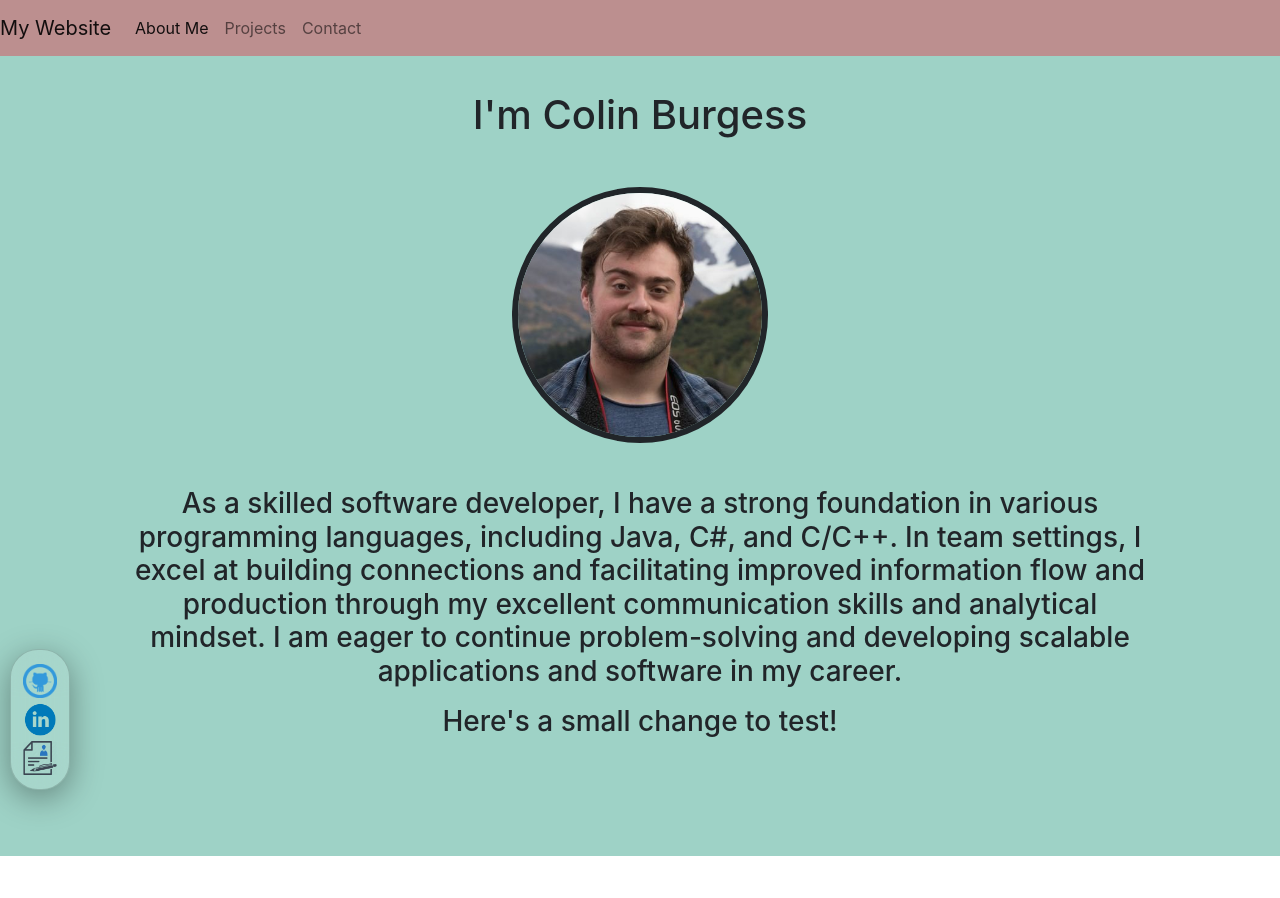
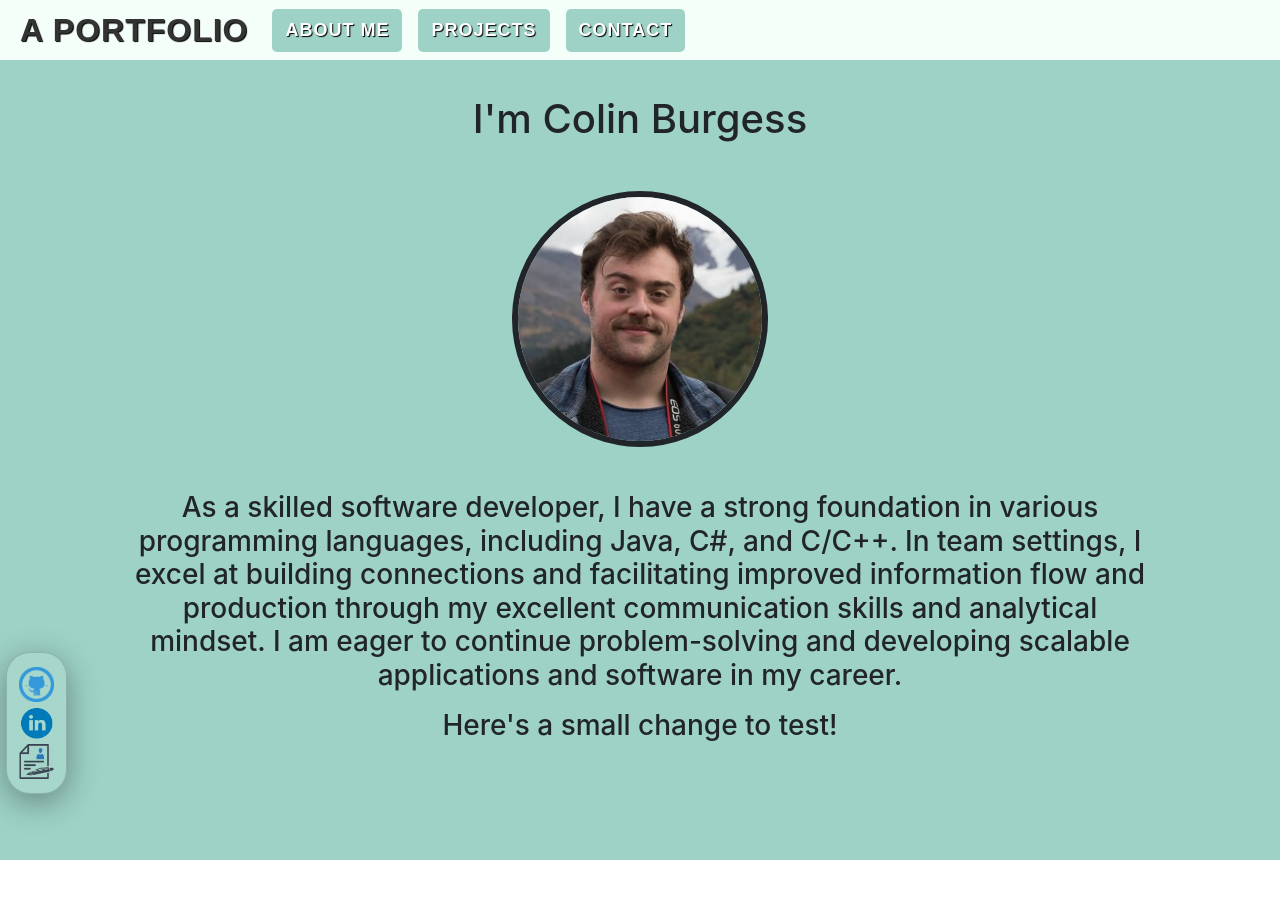
Before and after one commit to C0C0Barbet/portfolio-frontend, a React (Create React App) app: page / in a window 1280 px wide. Shown: the top 898 px of the page. After the commit the page ends 860 px from the top, so only its background shows below. Built offline with nearby package versions, Linux system fonts and the light colour scheme.

Commit message:
Modified a variety of transitions and styling

```diff
--- a/src/components/footer/footerStyling.css
+++ b/src/components/footer/footerStyling.css
@@ -8,9 +8,9 @@
     -webkit-backdrop-filter: blur(21px);
     box-shadow: 0 8px 32px 0 rgba(0, 0, 0, 0.36);
     border: 1px solid rgba(0, 0, 0, 0.16);
-    border-radius: 28px;
+    border-radius: clamp(24px, 1.5vw, 28px);
     z-index: 1;
-    margin: 10px;
+    margin: clamp(6px, 0.5vw, 10px);
     padding-top: 12px;
     padding-bottom: 12px;
     position: fixed;
@@ -20,30 +20,7 @@
 }
 
 .image-icon {
-    max-height: 3dvmax;
-    padding-top: 2px;
-    padding-bottom: 2px;
+    max-height: clamp(28px, 3vw, 72px);
+    padding-top: clamp(2px, 0.15vw, 3px);
+    padding-bottom: clamp(2px, 0.15vw, 3px);
 }
-
-@media only screen and (max-width: 1024px) {
-    .footer-container {
-        background: linear-gradient(
-                135deg,
-                rgba(255, 255, 255, 0.1),
-                rgba(255, 255, 255, 0.1)
-        );
-        backdrop-filter: blur(21px);
-        -webkit-backdrop-filter: blur(21px);
-        box-shadow: 0 8px 32px 0 rgba(0, 0, 0, 0.36);
-        border: 1px solid rgba(0, 0, 0, 0.16);
-        border-radius: 24px;
-        z-index: 1;
-        margin: 6px;
-        padding-top: 12px;
-        padding-bottom: 12px;
-        position: fixed;
-        height: fit-content;
-        bottom: 0;
-        left: 0;
-    }
-}
--- a/src/components/navbar/NewNavBarStyling.css
+++ b/src/components/navbar/NewNavBarStyling.css
@@ -5,10 +5,69 @@
     margin: 0;
     padding: 0;
     min-height: 100vh;
+    overflow-y: auto;
 }
 
 .navBarMain {
-    background: rosybrown;
+    background: mintcream;
+    display: flex;
+    align-items: center;
+    padding: 5px 20px;
+    width: 100%;
+    box-sizing: border-box;
+    height: clamp(60px, 5vh, 100px);
+    z-index: 999;
+}
+
+.navbar-brand {
+    transition: none;
+    font-size: 2rem;
+    color: #333;
+    text-transform: uppercase;
+    font-weight: 600;
+    letter-spacing: 1px;
+}
+
+.nav-item {
+    display: flex;
+    align-items: center;
+    padding: 0 20px;
+    height: 100%;
+    box-sizing: border-box;
+}
+
+.nav-link {
+    font-size: 1.2rem;
+    color: #333;
+    text-transform: uppercase;
+    font-weight: 600;
+    letter-spacing: 1px;
+    transition: all 0.3s;
+}
+
+.nav-link:hover {
+    background: #333;
+    color: #9ED2C6;
+    padding: 0 25px;
+    border-radius: 10px;
+}
+
+@media only screen and (max-width: 767px) {
+    .nav-link {
+        font-size: 1.2rem;
+        text-transform: uppercase;
+        font-weight: 600;
+        transition: none;
+        background: #9ED2C6;
+    }
+}
+
+.nav-link-collapsed {
+    display: none;
+}
+
+.nav-link-not-collapsed {
+    display: block;
 }
 
 .nav-header {
@@ -19,77 +78,24 @@
 }
 
 .nav-wording {
-    padding-left: 15px;
+    padding: 8px 13px;
     font-family: sans-serif;
     font-size: 18px;
     color: white;
     text-shadow: 1px 1px 1px black;
+    background: #9ED2C6;
+    border-radius: 5px;
 }
 
-@media only screen and (max-width: 1200px) {
-    .nav-header {
-        font-family: sans-serif;
-        font-size: 30px;
-        color: white;
-        text-shadow: 1px 1px 1px black;
-    }
+.nav-wording:hover {
+    background: #8CC1B9
 
-    .nav-wording {
-        padding-left: 15px;
-        font-family: sans-serif;
-        font-size: 16px;
-        color: white;
-        text-shadow: 1px 1px 1px black;
-    }
 }
 
-@media only screen and (max-width: 1024px) {
-    .nav-header {
-        font-family: sans-serif;
-        font-size: 28px;
-        color: white;
-        text-shadow: 1px 1px 1px black;
-    }
-
-    .nav-wording {
-        padding-left: 15px;
-        font-family: sans-serif;
-        font-size: 14px;
-        color: white;
-        text-shadow: 1px 1px 1px black;
-    }
+.nav-header {
+    font-size: clamp(24px, 5vw, 32px);
 }
 
-@media only screen and (max-width: 768px) {
-    .nav-header {
-        font-family: sans-serif;
-        font-size: 26px;
-        color: white;
-        text-shadow: 1px 1px 1px black;
-    }
-
-    .nav-wording {
-        padding-left: 15px;
-        font-family: sans-serif;
-        font-size: 16px;
-        color: white;
-        text-shadow: 1px 1px 1px black;
-    }
+.nav-wording {
+    font-size: clamp(16px, 3vw, 18px);
 }
-
-@media only screen and (max-width: 480px) {
-    .nav-header {
-        font-family: sans-serif;
-        font-size: 24px;
-        color: white;
-        text-shadow: 1px 1px 1px black;
-    }
-
-    .nav-wording {
-        padding-left: 15px;
-        font-family: sans-serif;
-        font-size: 16px;
-        color: white;
-        text-shadow: 1px 1px 1px black;
-    }
-}
--- a/src/components/navbar/routing/RoutingInfo.js
+++ b/src/components/navbar/routing/RoutingInfo.js
@@ -7,7 +7,7 @@ import Footer from "../../footer/footer";
 import "../NewNavBarStyling.css";
 import TestNavBar from "../testNavBar";
 
-const RoutingInfo = ({prop}) => {
+const RoutingInfo = () => {
     const [childVariable, setChildVariable] = useState(null);
     const [originalVariable, setOriginalVariable] = useState(null);
 
@@ -20,7 +20,9 @@ const RoutingInfo = ({prop}) => {
 
     return (
         <Router>
-            <TestNavBar handleChildVariable={handleChildVariable}/>
+            <section className="nav-header">
+                <TestNavBar handleChildVariable={handleChildVariable}/>
+            </section>
             <section className="body">
                 <Routes>
                     <Route
--- a/src/components/navbar/testNavBar.js
+++ b/src/components/navbar/testNavBar.js
@@ -1,41 +1,62 @@
-import React from 'react';
+import React, {useEffect, useState} from 'react';
 import {Nav, Navbar} from "react-bootstrap";
 import "./NewNavBarStyling.css";
 import {useLocation, useNavigate} from "react-router-dom";
 
 const TestNavBar = ({handleChildVariable}) => {
 
+    const [expanded, setExpanded] = useState(false);
+
     const location = useLocation();
     const navigate = useNavigate();
 
+    useEffect(() => {
+        navigate('/');
+        // eslint-disable-next-line react-hooks/exhaustive-deps
+    }, []);
+
     return (
-        <Navbar expand="sm" className='navBarMain'>
-            <Navbar.Brand onClick={() => navigate('/', {state: {component: 'about'}})}>
-                My Website
+        <Navbar expanded={expanded} expand="md" className='navBarMain'>
+            <Navbar.Brand onClick={() => {
+                navigate('/', {state: {component: 'about'}});
+                handleChildVariable('about');
+            }}>
+                A Portfolio
             </Navbar.Brand>
-            <Navbar.Toggle aria-controls="basic-navbar-nav"/>
+            <Navbar.Toggle aria-controls="basic-navbar-nav" onClick={() => setExpanded(expanded ? false : "expanded")}/>
             <Navbar.Collapse id="basic-navbar-nav">
                 <Nav className="ml-auto">
                     <Nav.Link onClick={() => {
                         navigate('/', {state: {component: 'about'}});
                         handleChildVariable('about');
+                        setExpanded(false);
                     }}
                               active={location.pathname === '/'}>
-                        About Me
+                        <div className="nav-wording">
+                            About Me
+                        </div>
                     </Nav.Link>
                     <Nav.Link onClick={() => {
                         navigate('/projects', {state: {component: 'projects'}});
                         handleChildVariable('projects');
+                        setExpanded(false);
                     }}
                               active={location.pathname === '/projects'}>
-                        Projects
+
+                        <div className="nav-wording">
+                            Projects
+                        </div>
                     </Nav.Link>
                     <Nav.Link onClick={() => {
                         navigate('/contact', {state: {component: 'contact'}});
                         handleChildVariable('contact');
+                        setExpanded(false);
                     }}
                               active={location.pathname === '/contact'}>
-                        Contact
+
+                        <div className="nav-wording">
+                            Contact
+                        </div>
                     </Nav.Link>
                 </Nav>
             </Navbar.Collapse>
--- a/src/pages/about/aboutMe.js
+++ b/src/pages/about/aboutMe.js
@@ -1,29 +1,35 @@
-import React from 'react';
+import React, {useEffect, useRef} from 'react';
 import './aboutStyling.css'
 import AboutHeader from "./aboutComponents/aboutHeader";
 import AboutBody from "./aboutComponents/aboutBody";
 
 const AboutMe = (props) => {
-    console.log("prevComponent: " + props.prevComponent);
-    console.log("originalVariable: " + props.originalVariable);
+    const {prevComponent} = props;
 
+    // Get the AboutMe element
+    const aboutMeRef = useRef(null);
+
+    // Use useEffect to listen for changes to prevComponent
+    useEffect(() => {
+        // When prevComponent changes, add the 'exit' class to trigger the exit animation
+        aboutMeRef.current.classList.add('fade-and-roll-out');
+    }, [prevComponent]);
+
+    // Use a switch statement to determine which class to apply based on the value of prevComponent
     let classToUse;
     switch (props.originalVariable) {
         case null:
-            console.log("case: null");
             classToUse = 'initial-about-container';
             break;
         case 'about':
-            console.log("case: about");
             classToUse = 'about-container';
             break;
         default:
-            console.log("case: default");
             classToUse = 'subsequent-about-container';
     }
 
     return (
-        <div className={classToUse}>
+        <div ref={aboutMeRef} className={classToUse}>
             <h1 className="about-title">
                 <AboutHeader/>
             </h1>
--- a/src/pages/projects/projectsPage.js
+++ b/src/pages/projects/projectsPage.js
@@ -4,10 +4,24 @@ import {ProjectGrabber} from "./components/projectGrabber";
 
 
 const ProjectsPage = (props) => {
-    console.log("prevComponent: " + props.prevComponent);
+
+    // Use a switch statement to determine which class to apply based on the value of prevComponent
+    let classToUse;
+
+    if (props.originalVariable === 'about') {
+        classToUse = 'right-projects-body';
+    } else if (props.originalVariable === 'contact') {
+        classToUse = 'left-projects-body';
+    } else if (props.originalVariable === 'projects') {
+        classToUse = 'projects-body';
+    } else if (props.originalVariable === null && props.prevComponent === 'projects') {
+        classToUse = 'right-projects-body';
+    } else {
+        classToUse = 'projects-body';
+    }
 
     return (
-        <div className="projects-body">
+        <div className={classToUse}>
             <h1 className="projects-header">
                 Check out my Projects
             </h1>
--- a/src/pages/projects/projectsStyling.css
+++ b/src/pages/projects/projectsStyling.css
@@ -1,16 +1,37 @@
-.projects-body {
+.initial-projects-body {
     text-align: center;
     width: 70%;
-    transform: translateX(100%);
+    transform: translateY(100%);
     opacity: 0;
 
     /* Animate the component as it comes into view */
-    animation: right-fade-and-roll-in 0.5s ease-in-out forwards;
+    animation: initial-fade-and-roll-in 0.5s ease-in-out forwards;
+}
+
+@keyframes initial-fade-and-roll-in {
+    from {
+        transform: translateY(100%);
+        opacity: 0;
+    }
+    to {
+        transform: translateY(0);
+        opacity: 1;
+    }
+}
+
+.left-projects-body {
+    text-align: center;
+    width: 70%;
+    transform: translateX(-100%);
+    opacity: 0;
+
+    /* Animate the component as it comes into view */
+    animation: left-fade-and-roll-in 0.5s ease-in-out forwards;
 }
 
 @keyframes left-fade-and-roll-in {
     from {
-        transform: translateX(100%);
+        transform: translateX(-100%);
         opacity: 0;
     }
     to {
@@ -19,9 +40,19 @@
     }
 }
 
+.right-projects-body {
+    text-align: center;
+    width: 70%;
+    transform: translateX(-100%);
+    opacity: 0;
+
+    /* Animate the component as it comes into view */
+    animation: right-fade-and-roll-in 0.5s ease-in-out forwards;
+}
+
 @keyframes right-fade-and-roll-in {
     from {
-        transform: translateX(100%);
+        transform: translateX(-100%);
         opacity: 0;
     }
     to {
@@ -30,26 +61,9 @@
     }
 }
 
-@keyframes left-fade-and-roll-out {
-    from {
-        transform: translateX(0);
-        opacity: 1;
-    }
-    to {
-        transform: translateX(100%);
-        opacity: 0;
-    }
-}
-
-@keyframes right-fade-and-roll-out {
-    from {
-        transform: translateX(0);
-        opacity: 1;
-    }
-    to {
-        transform: translateX(100%);
-        opacity: 0;
-    }
+.projects-body {
+    text-align: center;
+    width: 70%;
 }
 
 .projects-header {
```
